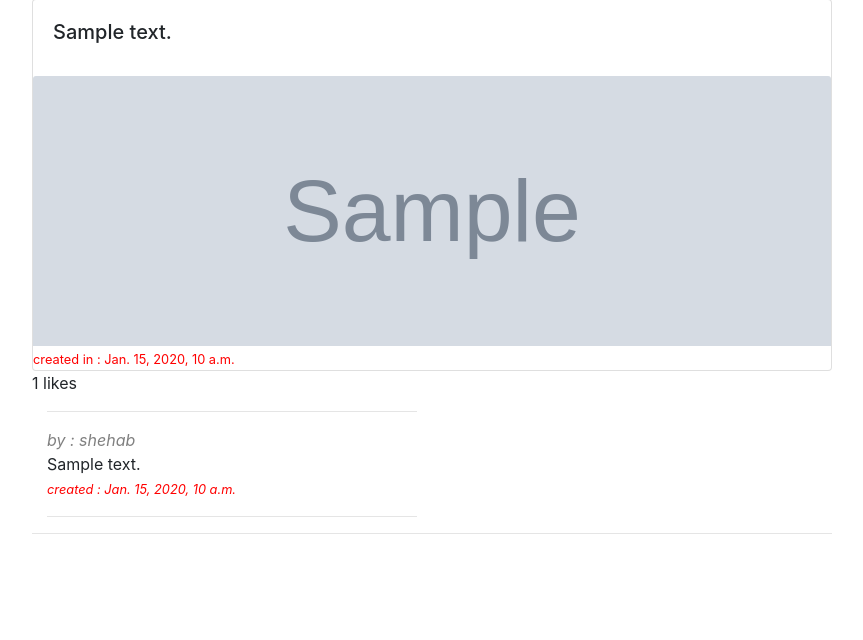
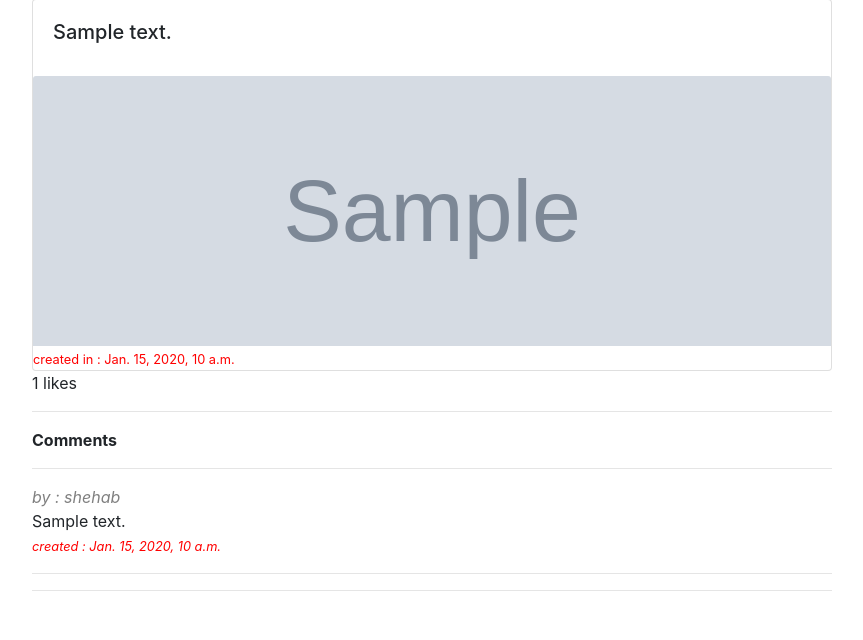
Before and after one commit to shehab-shepl/Network, a Django app: page / in a window 1280 px wide. Shown: the part 160-800 px from the top of the page, without its empty margins (38-901 px from the left). Run offline with Django 3.2, Linux system fonts and the light colour scheme; data comes from the database, SQL or seed files in the repository; tables that the repository leaves empty hold one stand-in row (values such as "Sample post"); grey boxes marked "Sample" are stand-in pictures; some libraries are stand-ins or nearby versions.

Commit message:
edit some styles

```diff
--- /dev/null
+++ b/network/templates/network/following.html
@@ -0,0 +1,5 @@
+{% extends "network/layout.html" %}
+{% load static %}
+{% block body %}
+    <div style="color:red;" ><strong><i>{{message}}   </i></strong></div >
+{%endblock%}
--- a/network/templates/network/index.html
+++ b/network/templates/network/index.html
@@ -22,6 +22,7 @@
     {% if user.is_authenticated %}
     <a href="{% url 'addpost'%}" class="btn btn-primary btn-lg" name="addpost">NEW POST</a>
     {%endif%}
+
         <h2 style="color:gray;">posts</h2>
     <div class="container">
         <main class="tm-main">
@@ -100,15 +101,18 @@
 
 
                         <div>
+                            <hr  class="tm-hr-primary">
+                            <div><strong>Comments</strong></div>
+                            <hr  class="tm-hr-primary">
+
                             {%for comment in comments%}
                             {% if comment.post_id.id == post.id %}
-                                <article  class="col-12 col-md-6 tm-post">
-                                    <hr  class="tm-hr-primary">
+                                {% comment %} <article  class="col-12 col-md-6 tm-post"> {% endcomment %}
                                     <div><i style="color:Gray;">by : {{comment.user_id}}</i></div>
                                     {{comment.comment}}
                                     <div> <i><small style="color:red;">created  : {{comment.created}}</small> </i></div>
                                     <hr>
-                                </article>
+                                {% comment %} </article> {% endcomment %}
                             {%endif%}
                             {%endfor%}
                         </div>
--- a/network/views.py
+++ b/network/views.py
@@ -99,10 +99,13 @@ def following(request):
 
     all_likes = likes.objects.all()
     comments = comment.objects.all()
+    if len(all_posts) == 0:
+        message = "you aren't follow any one"
+        return render(request, "network/following.html",{'message':message})
     context = {
         'all_likes':all_likes,
         'all_posts':all_posts[0],
-        'comments':comments
+        'comments':comments,
     }
 
     return render(request, "network/index.html",context)
```
